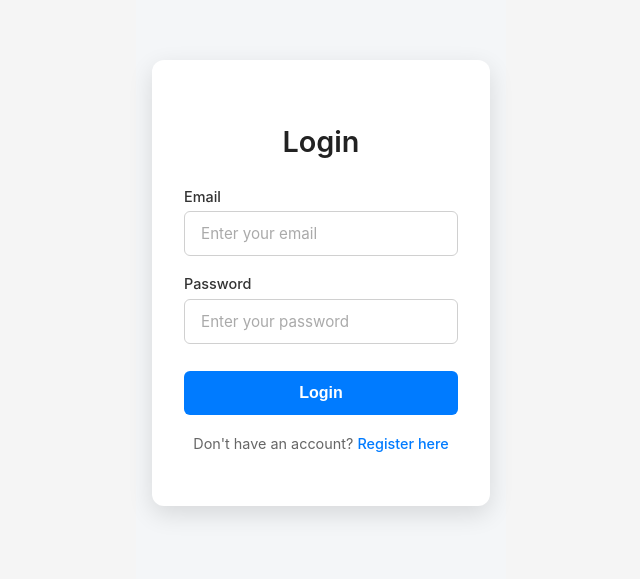
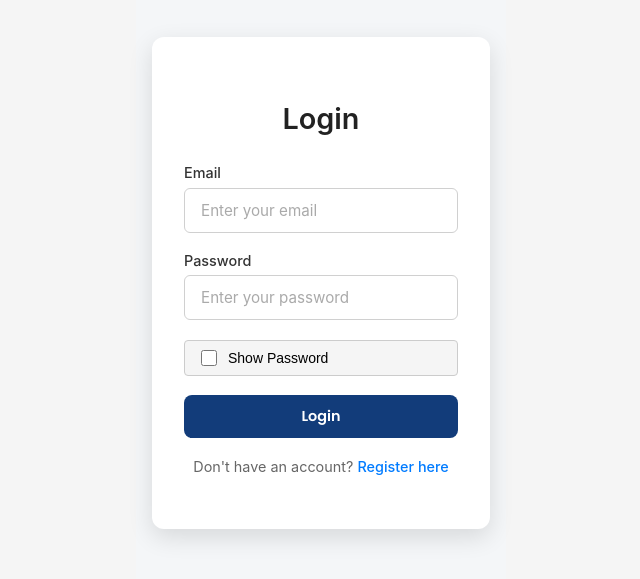
Before and after one commit to Waeijn/AuraTech, a React (Create React App) app: page /login in a window 1280 px wide. Shown: the part 137-716 px from the top of the page, without its empty margins (319-959 px from the left). Built offline with nearby package versions, Linux system fonts and the light colour scheme.

Commit message:
feat: add password visibility toggle for login and register pages

```diff
--- a/src/pages/Login.js
+++ b/src/pages/Login.js
@@ -8,6 +8,7 @@ import "../styles/auth.css";
 
 export default function Login() {
   const { login } = useAuth();
+  const [showPassword, setShowPassword] = useState(false);
   const [formData, setFormData] = useState({
     email: "",
     password: "",
@@ -74,7 +75,7 @@ export default function Login() {
             Password
             <input
               name="password"
-              type="password"
+              type={showPassword ? "text" : "password"}
               value={formData.password}
               onChange={handleChange}
               required
@@ -82,7 +83,16 @@ export default function Login() {
               placeholder="Enter your password"
             />
           </label>
-          <button type="submit" className="form-button">
+          <button className="password-btn">
+            <input
+              type="checkbox"
+              checked={showPassword}
+              className="password-toggle"
+              onChange={() => setShowPassword((prev) => !prev)}
+            />{" "}
+            Show Password
+          </button>
+          <button type="submit" className="btn-main btn-login">
             Login
           </button>
         </form>
--- a/src/pages/Register.js
+++ b/src/pages/Register.js
@@ -8,6 +8,7 @@ import "../styles/auth.css";
 
 export default function Register() {
   const { register } = useAuth();
+  const [showPassword, setShowPassword] = useState(false);
   const [formData, setFormData] = useState({
     name: "",
     email: "",
@@ -113,7 +114,7 @@ export default function Register() {
             Password
             <input
               name="password"
-              type="password"
+              type={showPassword ? "text" : "password"}
               value={formData.password}
               onChange={handleChange}
               required
@@ -125,7 +126,7 @@ export default function Register() {
             Confirm Password
             <input
               name="confirmPassword"
-              type="password"
+              type={showPassword ? "text" : "password"}
               value={formData.confirmPassword}
               onChange={handleChange}
               required
@@ -133,6 +134,15 @@ export default function Register() {
               placeholder="Confirm your password"
             />
           </label>
+          <button className="password-btn">
+            <input
+              type="checkbox"
+              className="password-toggle"
+              checked={showPassword}
+              onChange={() => setShowPassword((prev) => !prev)}
+            />{" "}
+            Show Password
+          </button>
           <button type="submit" className="form-button">
             Register
           </button>
--- a/src/styles/auth.css
+++ b/src/styles/auth.css
@@ -145,6 +145,29 @@
   text-decoration: underline;
 }
 
+.password-btn {
+  display: flex;
+  align-items: center;
+  gap: 8px; /* space between checkbox and text */
+  padding: 6px 12px;
+  border: 1px solid #ccc;
+  border-radius: 4px;
+  background-color: #f5f5f5;
+  cursor: pointer;
+  font-size: 14px;
+  transition: background-color 0.2s;
+}
+
+.password-btn:hover {
+  background-color: #e0e0e0;
+}
+
+.password-toggle {
+  width: 16px;
+  height: 16px;
+  cursor: pointer;
+}
+
 /* Responsive design */
 @media (max-width: 480px) {
   .auth-page {
```
